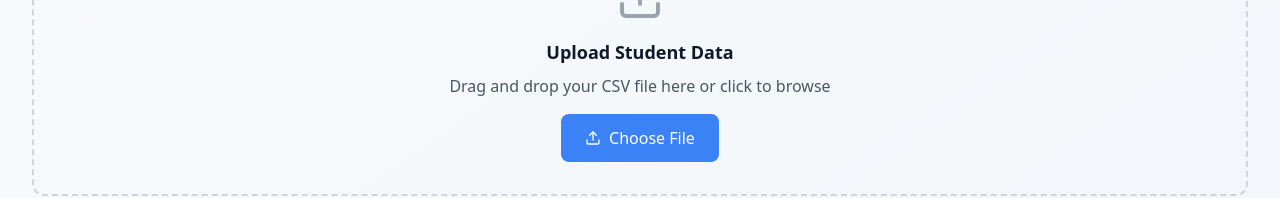
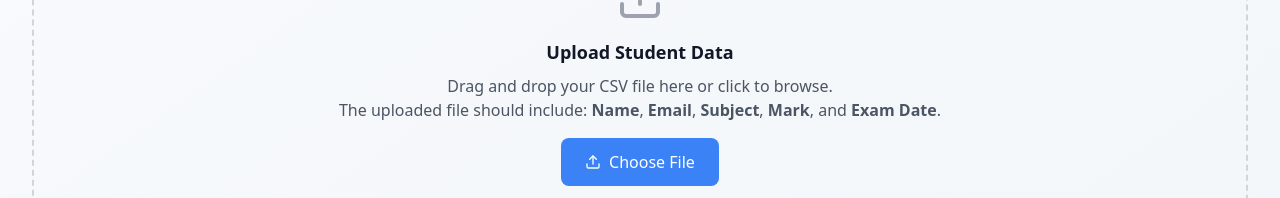
Before and after one commit to DilfaThayyil/Grade-Analyzer, a Next.js app: page /dashboard in a window 1280 px wide. Shown: the part 205-403 px from the top of the page. Built offline with nearby package versions, Linux system fonts and the light colour scheme; no server answers; the database is empty; sample sign-in values are in the browser's storage.

Commit message:
feat(ui) : modifications in the File Upload UI

```diff
--- a/src/app/dashboard/components/FileUpload.tsx
+++ b/src/app/dashboard/components/FileUpload.tsx
@@ -31,8 +31,8 @@ export const FileUpload = ({ onFileUpload, onFileDrop }: FileUploadProps) => {
     return (
         <div
             className={`border-2 border-dashed rounded-xl p-8 text-center transition-all duration-300 ${isDragOver
-                    ? 'border-blue-500 bg-blue-50'
-                    : 'border-gray-300 hover:border-gray-400'
+                ? 'border-blue-500 bg-blue-50'
+                : 'border-gray-300 hover:border-gray-400'
                 }`}
             onDragOver={handleDragOver}
             onDragLeave={handleDragLeave}
@@ -40,7 +40,11 @@ export const FileUpload = ({ onFileUpload, onFileDrop }: FileUploadProps) => {
         >
             <Upload className="w-12 h-12 text-gray-400 mx-auto mb-4" />
             <h3 className="text-lg font-semibold text-gray-900 mb-2">Upload Student Data</h3>
-            <p className="text-gray-600 mb-4">Drag and drop your CSV file here or click to browse</p>
+            <p className="text-gray-600 mb-4">
+                Drag and drop your CSV file here or click to browse.
+                <br />
+                The uploaded file should include: <strong>Name</strong>, <strong>Email</strong>, <strong>Subject</strong>, <strong>Mark</strong>, and <strong>Exam Date</strong>.
+            </p>
             <input
                 type="file"
                 accept=".csv"
```
